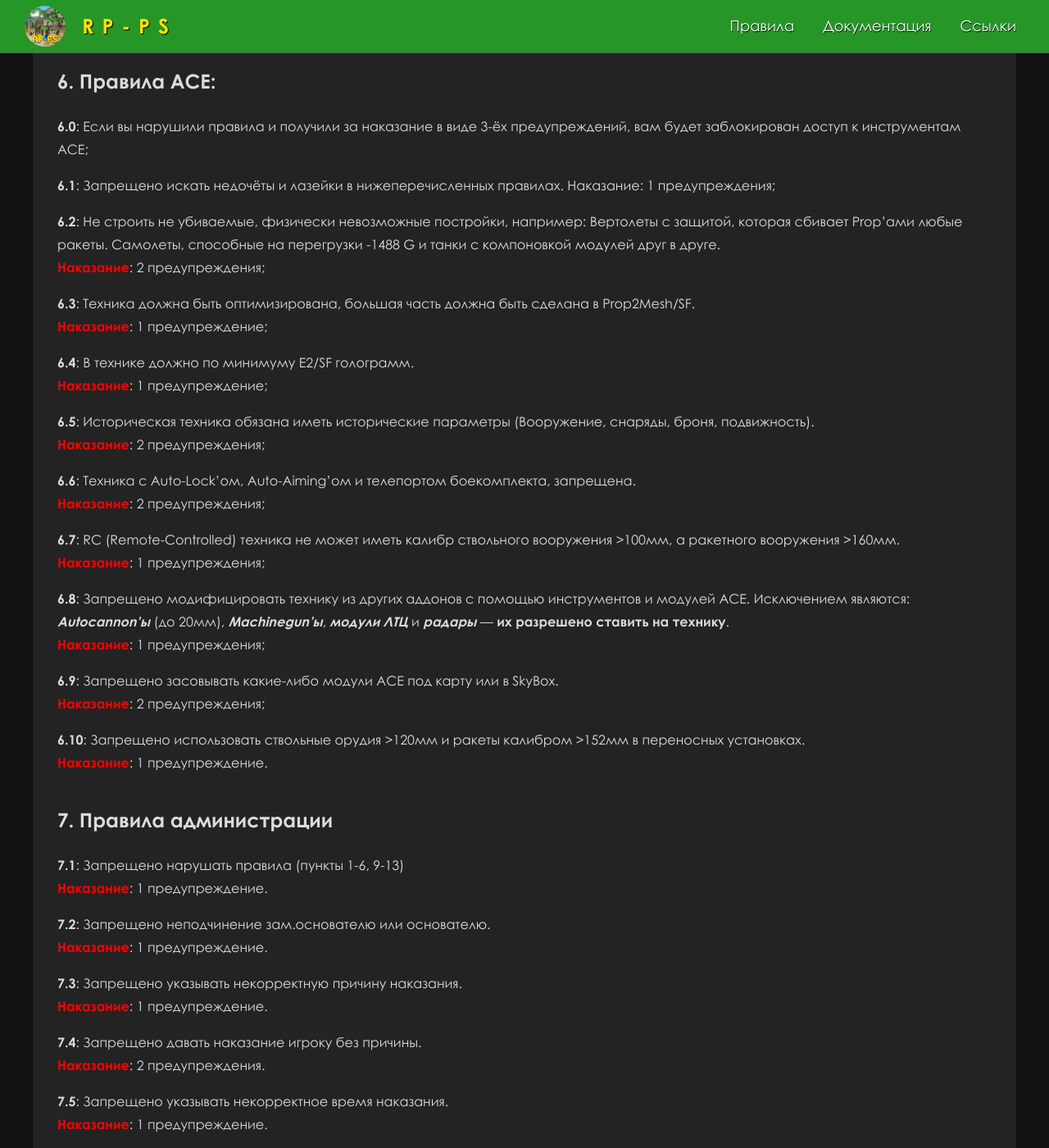
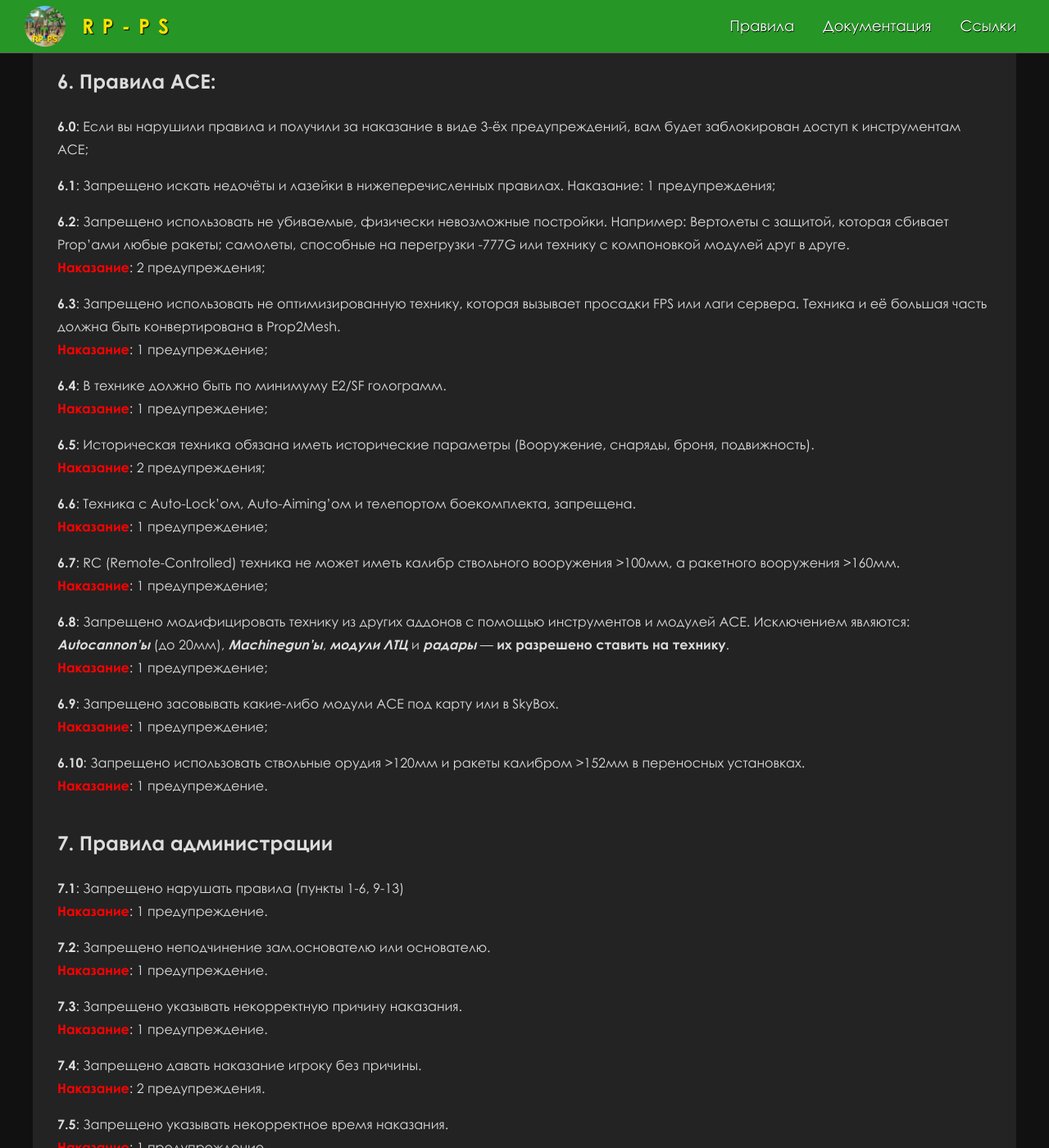
Before and after one commit to RP-PS/RP-PS.github.io, a Jekyll site: the page built from rules.md, in a window 1280 px wide and 1400 px high, scrolled down 3727 px. Shown: the whole window at 82% size. Built offline with Jekyll 4.4.1, drawn with Linux system fonts in a browser that asks for light colours.

Commit message:
Переписал, забалансил, переработал пункты ACE 6.0-6.10
6.0-6.10 — Пересмотрены наказания за нарушение

6.2 — Переписан
6.3 — Переписан, дописаны уточнения
6.4 — Исправлена ошибка в тексте правила
6.8 — Переписан, забаланшен, дописаны уточнения

```diff
--- a/rules.md
+++ b/rules.md
@@ -160,29 +160,29 @@ layout: default
 **6.1**: Запрещено искать недочёты и лазейки в нижеперечисленных правилах.
 Наказание: 1 предупреждения;
 
-**6.2**: Не строить не убиваемые, физически невозможные постройки, например: Вертолеты с защитой, которая сбивает Prop'ами любые ракеты. Самолеты, способные на перегрузки -1488 G и танки с компоновкой модулей друг в друге.
+**6.2**: Запрещено использовать не убиваемые, физически невозможные постройки. Например: Вертолеты с защитой, которая сбивает Prop'ами любые ракеты; самолеты, способные на перегрузки -777G или технику с компоновкой модулей друг в друге.
 **Наказание**: 2 предупреждения;
 
-**6.3**: Техника должна быть оптимизирована, большая часть должна быть сделана в Prop2Mesh/SF.
+**6.3**: Запрещено использовать не оптимизированную технику, которая вызывает просадки FPS или лаги сервера. Техника и её большая часть должна быть конвертирована в Prop2Mesh.
 **Наказание**: 1 предупреждение;
 
-**6.4**: В технике должно по минимуму E2/SF голограмм.
+**6.4**: В технике должно быть по минимуму E2/SF голограмм.
 **Наказание**: 1 предупреждение;
 
 **6.5**: Историческая техника обязана иметь исторические параметры (Вооружение, снаряды, броня, подвижность).
 **Наказание**: 2 предупреждения;
 
 **6.6**: Техника с Auto-Lock'ом, Аuto-Аiming'ом и телепортом боекомплекта, запрещена.
-**Наказание**: 2 предупреждения;
+**Наказание**: 1 предупреждение;
 
 **6.7**: RC (Remote-Controlled) техника не может иметь калибр ствольного вооружения >100мм, а ракетного вооружения >160мм.
-**Наказание**: 1 предупреждения;
+**Наказание**: 1 предупреждение;
 
 **6.8**: Запрещено модифицировать технику из других аддонов с помощью инструментов и модулей ACE. Исключением являются: ***Autocannon'ы*** (до 20мм), ***Machinegun'ы***, ***модули ЛТЦ*** и ***радары*** — **их разрешено ставить на технику**.
-**Наказание**: 1 предупреждения;
+**Наказание**: 1 предупреждение;
 
 **6.9**: Запрещено засовывать какие-либо модули ACE под карту или в SkyBox.
-**Наказание**: 2 предупреждения;
+**Наказание**: 1 предупреждение;
 
 **6.10**: Запрещено использовать ствольные орудия >120мм и ракеты калибром >152мм в переносных установках.
 **Наказание**: 1 предупреждение.
```
